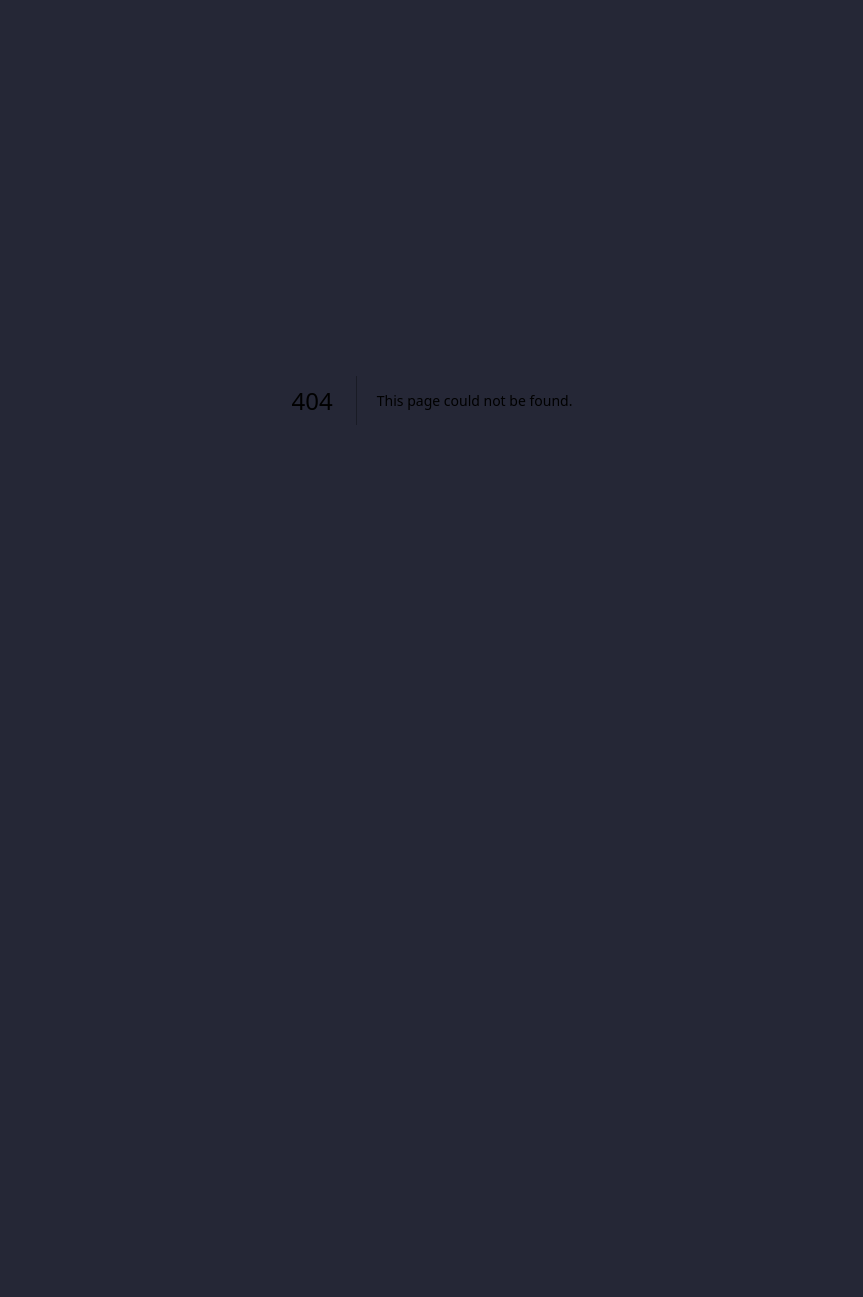
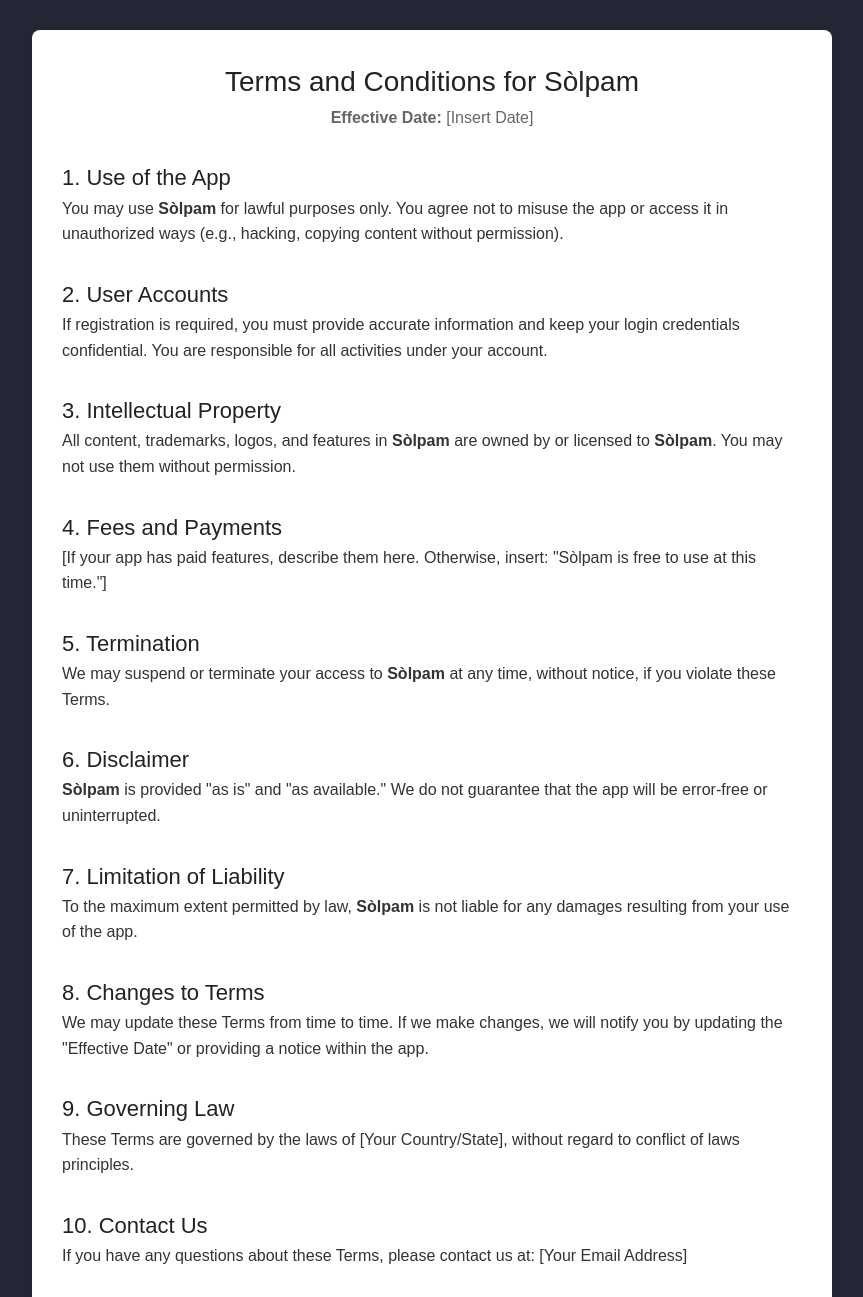
Before and after one commit to pierrelstan/landig-page-sol-pam, a Next.js app: page /terms in a window 1280 px wide. Before the commit this address had no page. Shown: the top 1297 px of the page, without its empty margins (208-1071 px from the left). Before the commit the page ends 800 px from the top, so only its background shows below. Built offline with nearby package versions, Linux system fonts and the light colour scheme.

Commit message:
feat: add terms and conditions page

```diff
--- /dev/null
+++ b/src/app/terms/page.tsx
@@ -0,0 +1,131 @@
+import React from "react";
+
+const TermsAndConditions = () => {
+  return (
+    <div
+      style={{
+        fontFamily: "Arial, sans-serif",
+        margin: "30px auto",
+        lineHeight: "1.6",
+        color: "#333",
+        backgroundColor: "#fff",
+        maxWidth: "800px",
+        padding: "30px",
+        borderRadius: "8px",
+        boxShadow: "0 0 10px rgba(0,0,0,0.1)",
+      }}
+    >
+      <h1 style={{ textAlign: "center", fontSize: "28px", color: "#222" }}>
+        Terms and Conditions for Sòlpam
+      </h1>
+      <p style={{ textAlign: "center", color: "#666" }}>
+        <strong>Effective Date:</strong> [Insert Date]
+      </p>
+
+      <h2 style={{ marginTop: "30px", fontSize: "22px", color: "#222" }}>
+        1. Use of the App
+      </h2>
+      <p>
+        You may use <strong>Sòlpam</strong> for lawful purposes only. You agree
+        not to misuse the app or access it in unauthorized ways (e.g., hacking,
+        copying content without permission).
+      </p>
+
+      <h2 style={{ marginTop: "30px", fontSize: "22px", color: "#222" }}>
+        2. User Accounts
+      </h2>
+      <p>
+        If registration is required, you must provide accurate information and
+        keep your login credentials confidential. You are responsible for all
+        activities under your account.
+      </p>
+
+      <h2 style={{ marginTop: "30px", fontSize: "22px", color: "#222" }}>
+        3. Intellectual Property
+      </h2>
+      <p>
+        All content, trademarks, logos, and features in <strong>Sòlpam</strong>{" "}
+        are owned by or licensed to <strong>Sòlpam</strong>. You may not use them
+        without permission.
+      </p>
+
+      <h2 style={{ marginTop: "30px", fontSize: "22px", color: "#222" }}>
+        4. Fees and Payments
+      </h2>
+      <p>
+        [If your app has paid features, describe them here. Otherwise, insert:
+            &quot;Sòlpam is free to use at this time.&quot;]
+      </p>
+
+      <h2 style={{ marginTop: "30px", fontSize: "22px", color: "#222" }}>
+        5. Termination
+      </h2>
+      <p>
+        We may suspend or terminate your access to <strong>Sòlpam</strong> at
+        any time, without notice, if you violate these Terms.
+      </p>
+
+      <h2 style={{ marginTop: "30px", fontSize: "22px", color: "#222" }}>
+        6. Disclaimer
+      </h2>
+      <p>
+        <strong>Sòlpam</strong> is provided &quot;as is&quot; and &quot;as available.&quot; We do not
+        guarantee that the app will be error-free or uninterrupted.
+      </p>
+
+      <h2 style={{ marginTop: "30px", fontSize: "22px", color: "#222" }}>
+        7. Limitation of Liability
+      </h2>
+      <p>
+        To the maximum extent permitted by law, <strong>Sòlpam</strong> is not
+        liable for any damages resulting from your use of the app.
+      </p>
+
+      <h2 style={{ marginTop: "30px", fontSize: "22px", color: "#222" }}>
+        8. Changes to Terms
+      </h2>
+      <p>
+        We may update these Terms from time to time. If we make changes, we will
+        notify you by updating the &quot;Effective Date&quot; or providing a notice within
+        the app.
+      </p>
+
+      <h2 style={{ marginTop: "30px", fontSize: "22px", color: "#222" }}>
+        9. Governing Law
+      </h2>
+      <p>
+        These Terms are governed by the laws of [Your Country/State], without
+        regard to conflict of laws principles.
+      </p>
+
+      <h2 style={{ marginTop: "30px", fontSize: "22px", color: "#222" }}>
+        10. Contact Us
+      </h2>
+      <p>
+        If you have any questions about these Terms, please contact us at: [Your
+        Email Address]
+      </p>
+
+      <h2 style={{ marginTop: "30px", fontSize: "22px", color: "#222" }}>
+        11. Ownership of Data
+      </h2>
+      <p>
+        By using <strong>Sòlpam</strong> and submitting any information, content,
+        or data through the app, you agree that <strong>Sòlpam</strong> owns all
+        such submitted data. You grant <strong>Sòlpam</strong> a worldwide,
+        perpetual, irrevocable, royalty-free license to use, reproduce, modify,
+        distribute, display, and create derivative works from the data for any
+        purpose, including but not limited to commercial, marketing, research,
+        and development purposes, without any further consent, notice, or
+        compensation to you.
+      </p>
+      <p>
+        You acknowledge and agree that you have no ownership rights in any data
+        once submitted and that <strong>Sòlpam</strong> is under no obligation to
+        keep such data confidential.
+      </p>
+    </div>
+  );
+};
+
+export default TermsAndConditions;
```
